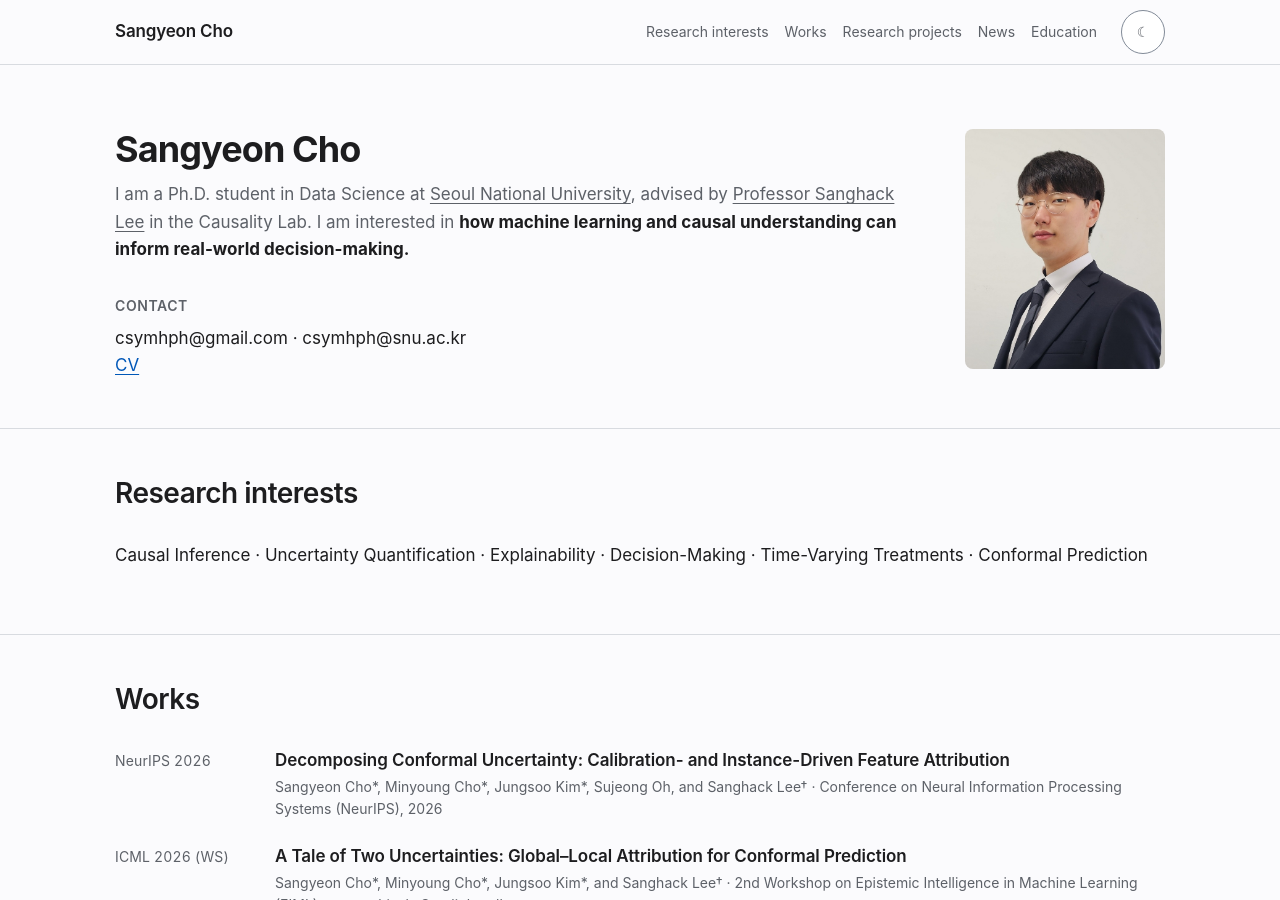
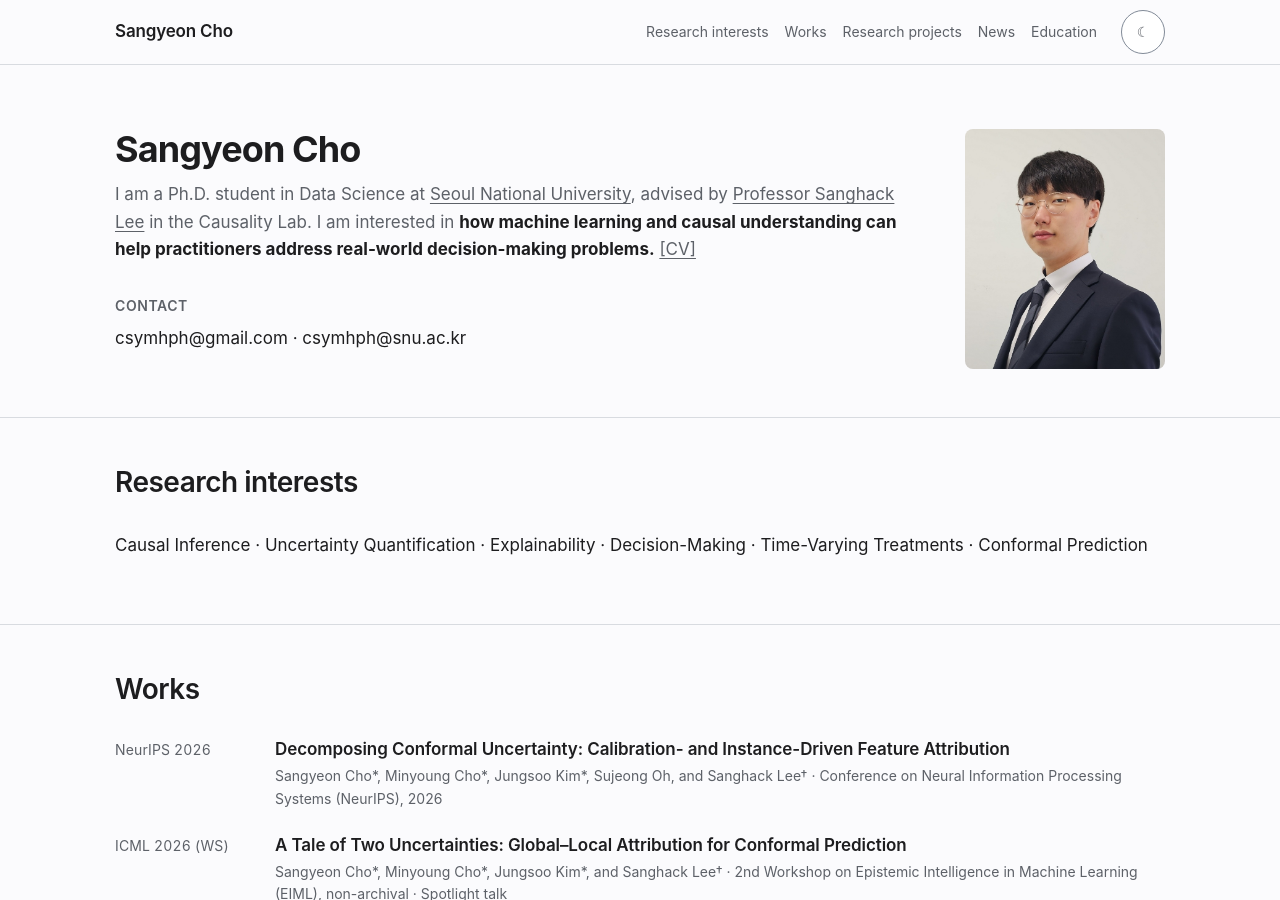
Before and after one commit to csymhph/csymhph.github.io, a Jekyll site: the page built from index.md, in a window 1280 px wide and 900 px high. Built offline with Jekyll 4.4.1, drawn with Linux system fonts in a browser that asks for light colours.

Commit message:
Clarify the practitioner-focused research statement and place CV with the introduction.

```diff
--- a/_config.yml
+++ b/_config.yml
@@ -1,7 +1,7 @@
 title: Sangyeon Cho
 email: csymhph@gmail.com
 academic_email: csymhph@snu.ac.kr
-claim: I am interested in how machine learning and causal understanding can inform real-world decision-making.
+claim: I am interested in how machine learning and causal understanding can help practitioners address real-world decision-making problems.
 description: "Sangyeon Cho’s academic website"
 theme: minima
 url: "https://csymhph.github.io"
--- a/index.md
+++ b/index.md
@@ -12,13 +12,13 @@ permalink: /
         <a href="https://gsds.snu.ac.kr/">Seoul National University</a>, advised by
         <a href="https://www.sanghacklee.me/">Professor Sanghack Lee</a> in the Causality Lab.
         I am interested in <strong>{{ site.claim | remove_first: 'I am interested in ' | escape }}</strong>
+        {% if site.cv_url and site.cv_url != empty %}<a href="{{ site.cv_url | escape }}">[CV]</a>{% endif %}
       </p>
       <p class="contact">
         <span class="contact-label">Contact</span>
         {{ site.email | escape }} · {{ site.academic_email | escape }}
-        {% if site.cv_url and site.cv_url != empty or site.linkedin_url and site.linkedin_url != empty %}
+        {% if site.linkedin_url and site.linkedin_url != empty %}
         <span class="contact-links">
-          {% if site.cv_url and site.cv_url != empty %}<a href="{{ site.cv_url | escape }}">CV</a>{% endif %}
           {% if site.linkedin_url and site.linkedin_url != empty %}<a href="{{ site.linkedin_url | escape }}" aria-label="LinkedIn profile"><svg width="16" height="16" viewBox="0 0 16 16" aria-hidden="true" focusable="false"><use href="{{ '/assets/minima-social-icons.svg#linkedin' | relative_url }}"></use></svg></a>{% endif %}
         </span>
         {% endif %}
```
Also changed, not shown: DESIGN_SYSTEM.md (+10 -9 lines).
